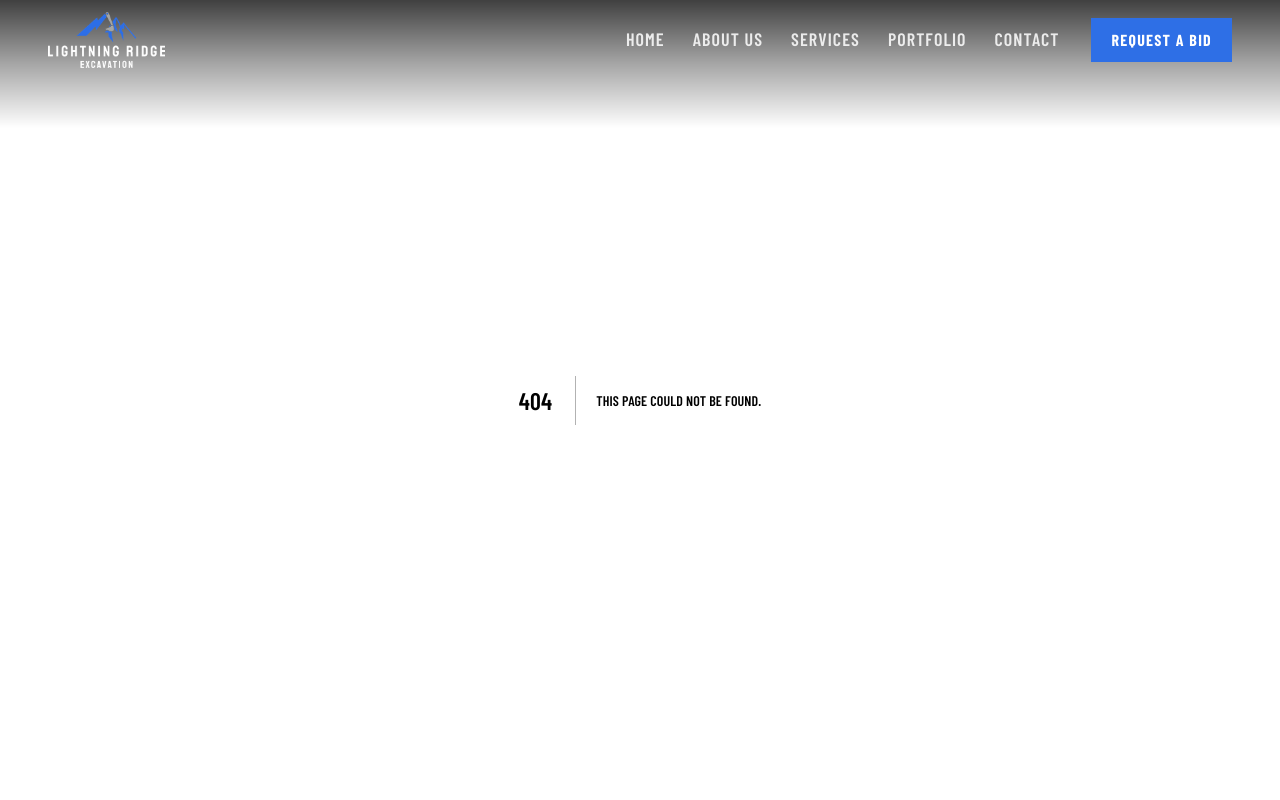
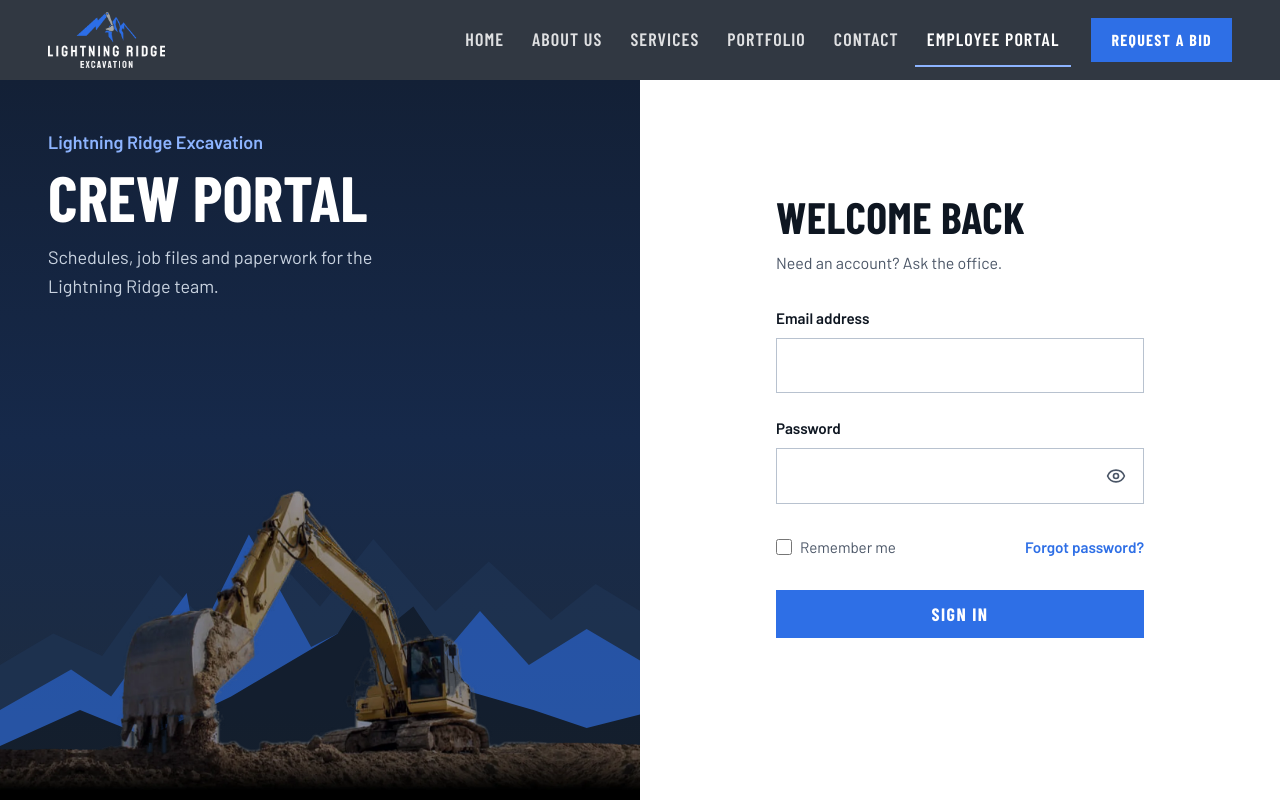
Before and after one commit to LoganAsh/lightning-ridge-website, a Next.js app: page /portal in a window 1280 px wide. Before the commit this address had no page. Shown: the top 800 px of the page. Built offline with nearby package versions, Linux system fonts and the light colour scheme.

Commit message:
Add Employee portal page (sign-in UI only)

```diff
--- /dev/null
+++ b/app/portal/page.tsx
@@ -0,0 +1,12 @@
+import type { Metadata } from "next";
+import { LoginPage } from "@/components/ui/sign-in-page";
+
+export const metadata: Metadata = {
+  title: "Employee portal",
+  // Internal page: keep it out of search results.
+  robots: { index: false, follow: false },
+};
+
+export default function Portal() {
+  return <LoginPage />;
+}
--- a/components/Header.tsx
+++ b/components/Header.tsx
@@ -28,7 +28,8 @@ export function Header() {
   }, [pathname]);
 
   const isActive = (href: string) => (href === "/" ? pathname === "/" : pathname.startsWith(href));
-  const filled = solid || open;
+  // The portal page has a white panel under the header, so keep the bar solid there.
+  const filled = solid || open || pathname === "/portal";
 
   return (
     <header
@@ -48,7 +49,7 @@ export function Header() {
           <Image src="/logo-light.png" alt="Lightning Ridge Excavation" width={360} height={173} priority className="h-14 w-auto" />
         </Link>
 
-        <nav aria-label="Main" className="hidden items-center gap-1 md:flex">
+        <nav aria-label="Main" className="hidden items-center gap-1 lg:flex">
           {nav.map((item) => (
             <Link
               key={item.href}
@@ -68,7 +69,7 @@ export function Header() {
 
         <button
           type="button"
-          className="flex h-12 w-12 items-center justify-center text-white md:hidden"
+          className="flex h-12 w-12 items-center justify-center text-white lg:hidden"
           aria-expanded={open}
           aria-controls="mobile-nav"
           aria-label={open ? "Close menu" : "Open menu"}
@@ -81,7 +82,7 @@ export function Header() {
       </div>
 
       {open && (
-        <nav id="mobile-nav" aria-label="Mobile" className="relative border-t border-white/10 md:hidden">
+        <nav id="mobile-nav" aria-label="Mobile" className="relative border-t border-white/10 lg:hidden">
           <div className="flex flex-col px-5 py-3 sm:px-8">
             {nav.map((item) => (
               <Link
--- /dev/null
+++ b/components/ui/sign-in-page.tsx
@@ -0,0 +1,148 @@
+"use client";
+
+// Adapted from "Sign In Page" on 21st.dev.
+// Changes from the original: Next.js instead of react-router, the stock image
+// swapped for the site's own trackhoe and ridgeline art, LRE fonts and colors,
+// labels tied to their inputs, and the sign-up / Google / GitHub options
+// removed (employees get accounts from the office). Sign-in is not wired up
+// yet: submitting shows a notice instead.
+import { useState } from "react";
+import Image from "next/image";
+import { Eye, EyeOff } from "lucide-react";
+import { StaticRidges } from "@/components/Ridges";
+import { site } from "@/lib/site";
+
+const field =
+  "w-full border border-[#B8C2CF] bg-white px-4 py-3.5 text-[1.0625rem] text-basin outline-none transition-shadow focus:border-ridge focus:ring-2 focus:ring-ridge/30";
+
+export function LoginPage() {
+  const [showPassword, setShowPassword] = useState(false);
+  const [notice, setNotice] = useState("");
+  const [formData, setFormData] = useState({ email: "", password: "", rememberMe: false });
+
+  const handleInputChange = (e: React.ChangeEvent<HTMLInputElement>) => {
+    const { name, value, type, checked } = e.target;
+    setFormData((prev) => ({ ...prev, [name]: type === "checkbox" ? checked : value }));
+  };
+
+  const handleSubmit = (e: React.FormEvent) => {
+    e.preventDefault();
+    // TODO: connect to the auth provider once it's chosen.
+    setNotice("Sign-in isn’t live yet. Check back soon.");
+  };
+
+  return (
+    <div className="flex min-h-[100svh] flex-col bg-white pt-20 lg:flex-row">
+      {/* Left panel: brand art */}
+      <div className="relative min-h-[260px] overflow-hidden bg-gradient-to-b from-dusk via-[#16294A] to-shale lg:min-h-0 lg:flex-1">
+        <div className="relative z-20 p-8 sm:p-12">
+          <p className="mb-3 text-lg font-semibold text-ridge-light">Lightning Ridge Excavation</p>
+          <p className="max-w-md font-display text-[clamp(2.5rem,5vw,4.5rem)] font-bold uppercase leading-[0.92] text-white">Crew portal</p>
+          <p className="mt-4 hidden max-w-sm text-lg leading-relaxed text-mist lg:block">
+            Schedules, job files and paperwork for the Lightning Ridge team.
+          </p>
+        </div>
+        <StaticRidges className="absolute inset-x-0 bottom-0 z-0 h-1/2 w-full opacity-60" />
+        <Image
+          src="/hero/trackhoe.webp"
+          alt=""
+          width={2203}
+          height={818}
+          priority
+          sizes="(min-width: 1024px) 50vw, 100vw"
+          className="absolute bottom-0 left-1/2 z-10 h-auto w-[150%] max-w-none -translate-x-1/2 sm:w-[120%] lg:w-[135%]"
+        />
+      </div>
+
+      {/* Right panel: form */}
+      <div className="flex flex-1 items-center justify-center bg-white">
+        <div className="w-full max-w-md px-5 py-12 sm:p-10">
+          <div className="mb-8">
+            <h1 className="mb-3 text-[2.75rem] leading-none text-basin">Welcome back</h1>
+            <p className="text-rock">
+              Need an account? Ask the office
+              {site.phoneHref ? (
+                <> at <a href={site.phoneHref} className="font-semibold text-ridge hover:text-ridge-dark">{site.phone}</a></>
+              ) : null}
+              .
+            </p>
+          </div>
+
+          <form onSubmit={handleSubmit} className="space-y-6">
+            <div>
+              <label htmlFor="portal-email" className="mb-2 block text-[0.95rem] font-semibold text-basin">
+                Email address
+              </label>
+              <input
+                id="portal-email"
+                type="email"
+                name="email"
+                autoComplete="username"
+                value={formData.email}
+                onChange={handleInputChange}
+                className={field}
+                required
+              />
+            </div>
+
+            <div>
+              <label htmlFor="portal-password" className="mb-2 block text-[0.95rem] font-semibold text-basin">
+                Password
+              </label>
+              <div className="relative">
+                <input
+                  id="portal-password"
+                  type={showPassword ? "text" : "password"}
+                  name="password"
+                  autoComplete="current-password"
+                  value={formData.password}
+                  onChange={handleInputChange}
+                  className={`${field} pr-14`}
+                  required
+                />
+                <button
+                  type="button"
+                  onClick={() => setShowPassword(!showPassword)}
+                  aria-label={showPassword ? "Hide password" : "Show password"}
+                  className="absolute right-2 top-1/2 flex h-10 w-10 -translate-y-1/2 items-center justify-center text-rock hover:text-basin"
+                >
+                  {showPassword ? <EyeOff className="h-5 w-5" /> : <Eye className="h-5 w-5" />}
+                </button>
+              </div>
+            </div>
+
+            <div className="flex items-center justify-between gap-4">
+              <label className="flex items-center gap-2 text-[0.95rem] text-rock">
+                <input
+                  type="checkbox"
+                  name="rememberMe"
+                  checked={formData.rememberMe}
+                  onChange={handleInputChange}
+                  className="h-4 w-4 accent-ridge"
+                />
+                Remember me
+              </label>
+              <button
+                type="button"
+                onClick={() => setNotice("Password resets aren’t live yet. Ask the office for help.")}
+                className="py-2 text-[0.95rem] font-semibold text-ridge hover:text-ridge-dark"
+              >
+                Forgot password?
+              </button>
+            </div>
+
+            <button type="submit" className="btn-primary w-full">
+              Sign in
+            </button>
+
+            <p role="status" className="min-h-[1.5em] text-[0.95rem] text-rock">
+              {notice}
+            </p>
+          </form>
+        </div>
+      </div>
+    </div>
+  );
+}
+
+export default LoginPage;
--- a/lib/site.ts
+++ b/lib/site.ts
@@ -20,4 +20,5 @@ export const nav = [
   { href: "/services", label: "Services" },
   { href: "/portfolio", label: "Portfolio" },
   { href: "/contact", label: "Contact" },
+  { href: "/portal", label: "Employee portal" },
 ];
--- a/package.json
+++ b/package.json
@@ -14,6 +14,7 @@
     "framer-motion": "11.11.17",
     "gsap": "3.12.5",
     "lenis": "1.1.13",
+    "lucide-react": "0.453.0",
     "next": "14.2.15",
     "react": "18.3.1",
     "react-dom": "18.3.1",
```
Also changed, not shown: 1 other file (tests, documents, lock files or other folders).
